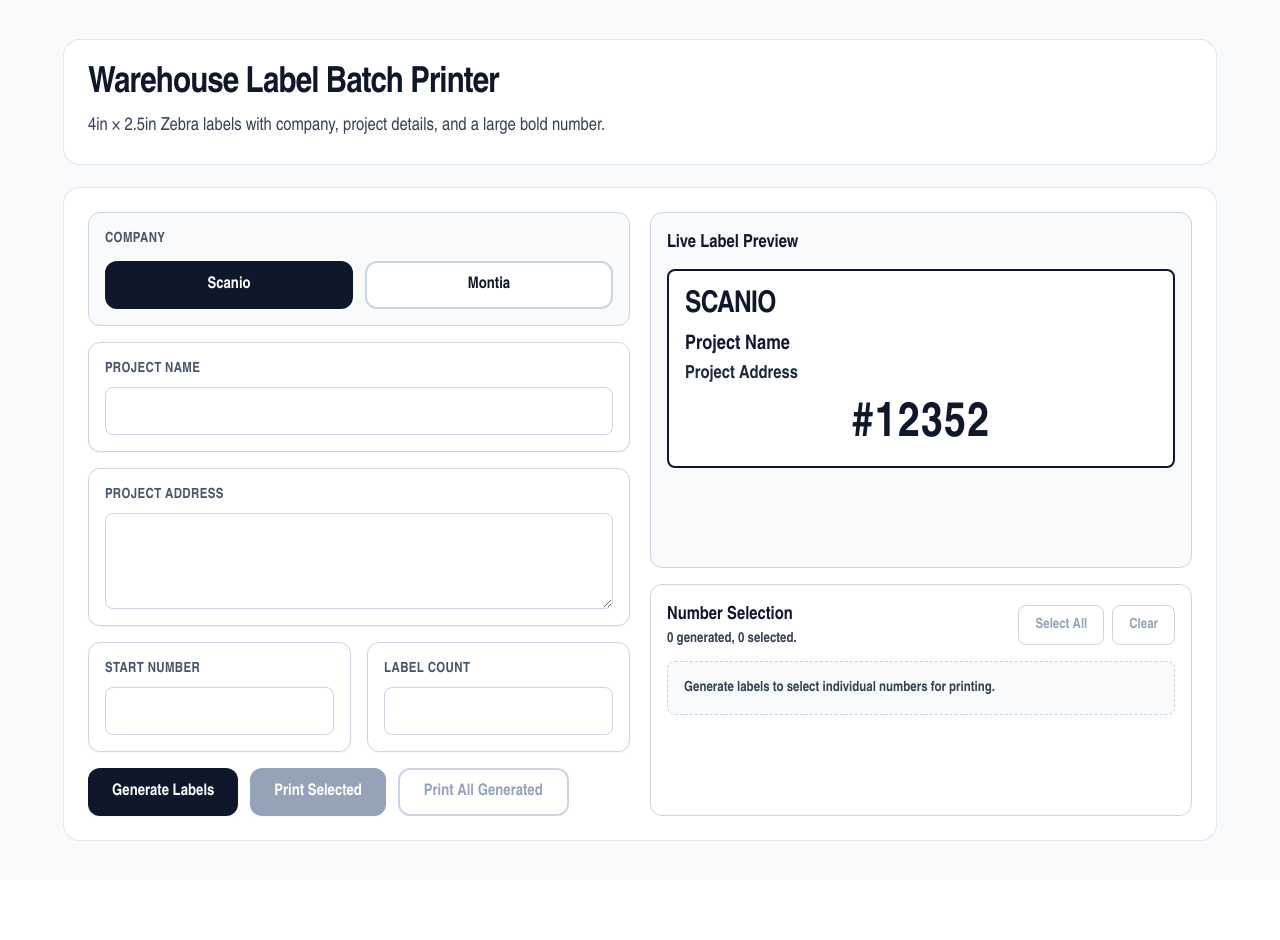
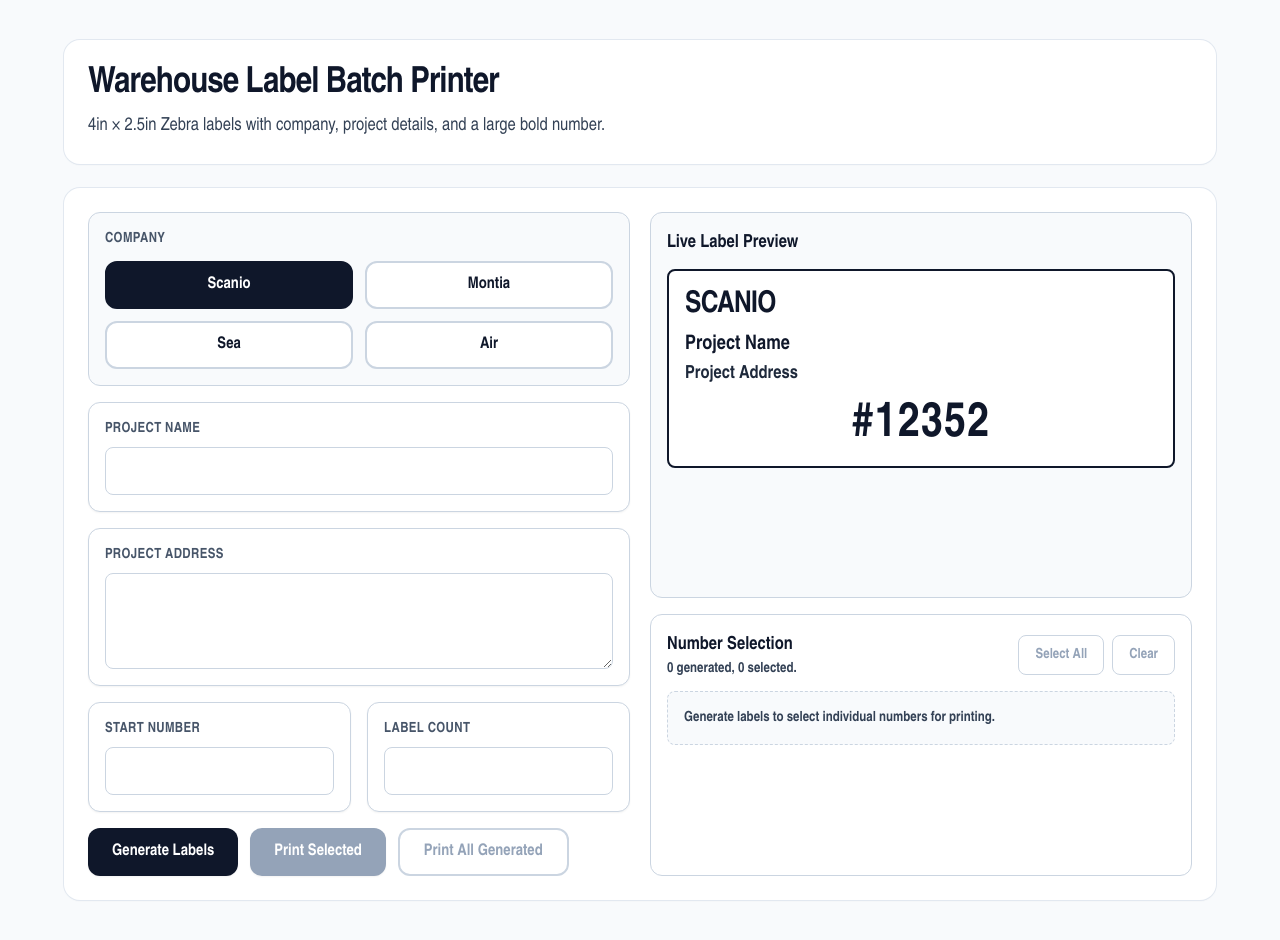
Before and after one commit to ScanioMoving/Printer, a Next.js app: page / in a window 1280 px wide. Before the commit the page ends 880 px from the top, so only its background shows below. Built offline with nearby package versions, Linux system fonts and the light colour scheme.

Commit message:
Add Sea and Air company options

```diff
--- a/app/page.tsx
+++ b/app/page.tsx
@@ -2,7 +2,7 @@
 
 import { useEffect, useMemo, useState } from "react";
 
-type Company = "Scanio" | "Montia";
+type Company = "Scanio" | "Montia" | "Sea" | "Air";
 
 type PrintableLabel = {
   company: Company;
@@ -231,7 +231,7 @@ export default function HomePage() {
                 <div className="rounded-xl border border-slate-300 bg-slate-50 p-4">
                   <p className="text-sm font-bold uppercase tracking-wide text-slate-600">Company</p>
                   <div className="mt-3 grid grid-cols-2 gap-3">
-                    {(["Scanio", "Montia"] as Company[]).map((option) => (
+                    {(["Scanio", "Montia", "Sea", "Air"] as Company[]).map((option) => (
                       <button
                         key={option}
                         type="button"
```
Also changed, not shown: 1 other file (tests, documents, lock files or other folders).
